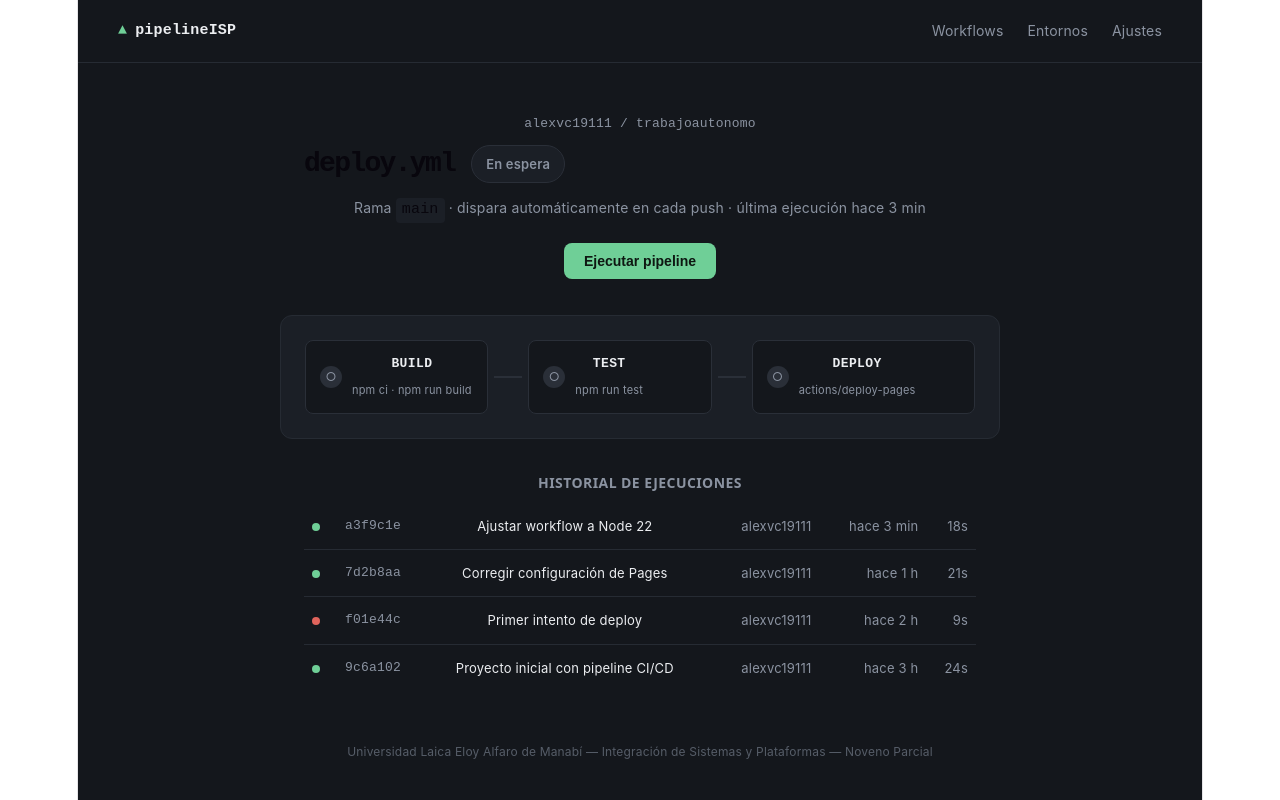
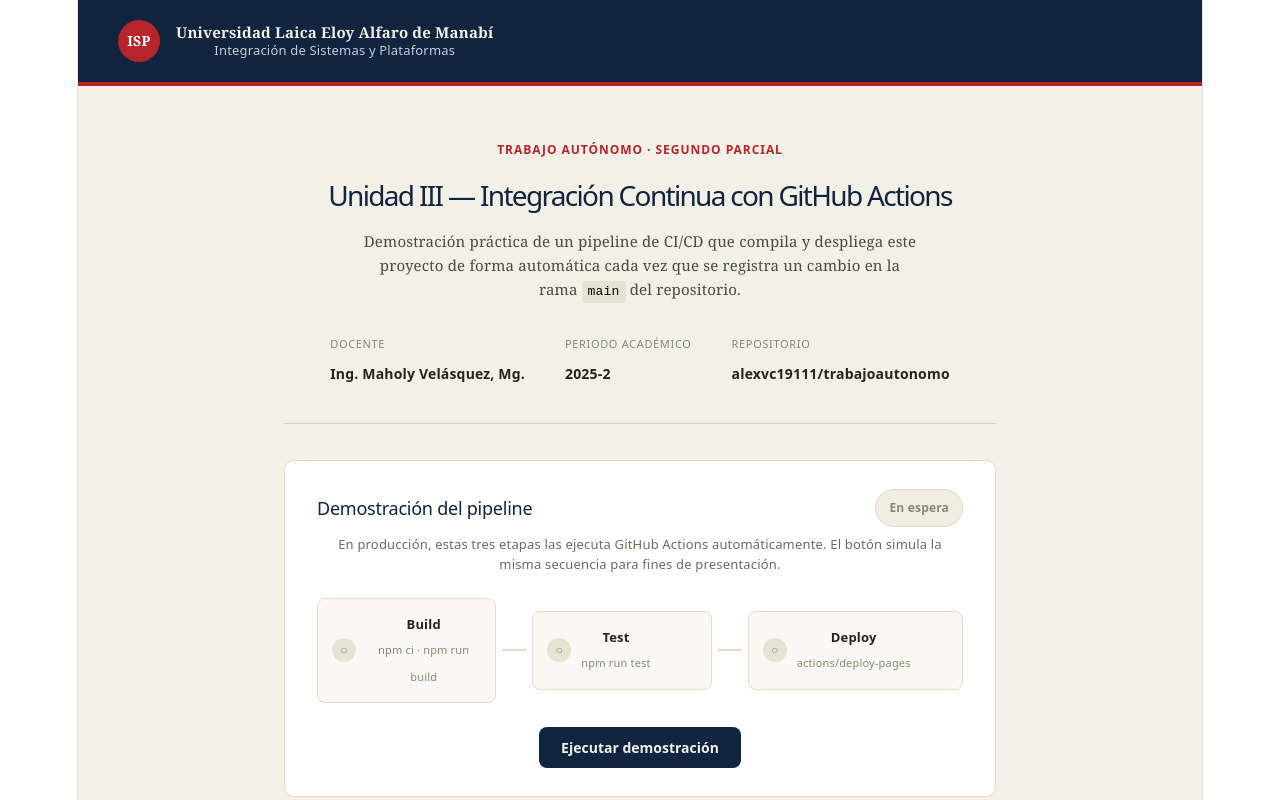
Before and after one commit to alexvc19111/trabajoautonomo, a React (Vite) app: page / in a window 1280 px wide. Shown: the top 800 px of the page. Built offline with nearby package versions, Linux system fonts and the light colour scheme.

Commit message:
Rediseñar interfaz con estilo académico institucional
Cambia el look estilo GitHub-dark por una portada tipo reporte
universitario (colores ULEAM, tipografía serif, portada con datos
de la materia y docente) manteniendo la demo funcional del pipeline
y el historial de despliegues.

```diff
--- a/src/App.css
+++ b/src/App.css
@@ -2,102 +2,163 @@
 
 .app {
   min-height: 100vh;
-  background: #14171C;
-  color: #ECEEF1;
-  font-family: 'Inter', -apple-system, system-ui, sans-serif;
-  padding-bottom: 60px;
+  background: #F3F0E8;
+  color: #26241F;
+  font-family: 'Georgia', 'Iowan Old Style', serif;
+  padding-bottom: 40px;
 }
 
-.topbar {
-  display: flex;
-  justify-content: space-between;
-  align-items: center;
-  padding: 18px 40px;
-  border-bottom: 1px solid #262B33;
-}
-.brand {
-  display: flex;
-  align-items: center;
-  gap: 8px;
-  font-family: 'JetBrains Mono', monospace;
-  font-weight: 600;
-  font-size: 15px;
-}
-.brand-mark { color: #6FCF97; }
-.topbar-links {
-  display: flex;
-  gap: 24px;
-  font-size: 14px;
-  color: #8B93A1;
-}
-
-.hero {
-  max-width: 720px;
-  margin: 48px auto 0;
-  padding: 0 24px;
-}
-.breadcrumb {
-  font-family: 'JetBrains Mono', monospace;
-  font-size: 13px;
-  color: #8B93A1;
-  margin-bottom: 8px;
-}
-.hero-row {
+.masthead {
   display: flex;
   align-items: center;
   gap: 16px;
+  padding: 20px 40px;
+  background: #10233F;
+  color: #F3F0E8;
+  border-bottom: 4px solid #B6242C;
 }
-.hero h1 {
-  font-family: 'JetBrains Mono', monospace;
+.masthead-crest {
+  width: 42px;
+  height: 42px;
+  border-radius: 50%;
+  background: #B6242C;
+  color: #fff;
+  display: flex;
+  align-items: center;
+  justify-content: center;
+  font-family: 'Georgia', serif;
+  font-weight: 700;
+  font-size: 14px;
+  letter-spacing: 0.02em;
+  flex-shrink: 0;
+}
+.masthead-text {
+  display: flex;
+  flex-direction: column;
+  line-height: 1.3;
+}
+.masthead-university {
+  font-size: 15px;
+  font-weight: 700;
+}
+.masthead-course {
+  font-size: 13px;
+  color: #C7CDD8;
+  font-family: system-ui, sans-serif;
+}
+
+.sheet {
+  max-width: 760px;
+  margin: 0 auto;
+  padding: 0 24px;
+}
+
+.cover {
+  text-align: center;
+  padding: 48px 20px 36px;
+  border-bottom: 1px solid #D8D2C2;
+  margin-bottom: 36px;
+}
+.cover-tag {
+  display: inline-block;
+  font-family: system-ui, sans-serif;
+  font-size: 12px;
+  font-weight: 600;
+  letter-spacing: 0.08em;
+  text-transform: uppercase;
+  color: #B6242C;
+  margin-bottom: 14px;
+}
+.cover h1 {
   font-size: 28px;
-  font-weight: 600;
-  margin: 0;
+  line-height: 1.3;
+  margin: 0 0 16px;
+  color: #10233F;
 }
-.hero-sub {
-  color: #8B93A1;
-  font-size: 14px;
-  margin: 12px 0 20px;
+.cover-sub {
+  font-size: 15px;
+  color: #4B4A44;
+  max-width: 560px;
+  margin: 0 auto 28px;
+  line-height: 1.6;
 }
-.hero-sub code {
-  background: #1B1F26;
+.cover-sub code {
+  background: #E7E2D3;
   padding: 2px 6px;
   border-radius: 4px;
   font-family: 'JetBrains Mono', monospace;
+  font-size: 13px;
+}
+
+.cover-meta {
+  display: flex;
+  justify-content: center;
+  gap: 40px;
+  font-family: system-ui, sans-serif;
+  margin: 0;
+}
+.cover-meta > div {
+  text-align: left;
+}
+.cover-meta dt {
+  font-size: 11px;
+  text-transform: uppercase;
+  letter-spacing: 0.06em;
+  color: #8A8676;
+  margin-bottom: 4px;
+}
+.cover-meta dd {
+  margin: 0;
+  font-size: 14px;
+  font-weight: 600;
+  color: #26241F;
+}
+
+.panel {
+  background: #FFFFFF;
+  border: 1px solid #E1DBCB;
+  border-radius: 10px;
+  padding: 28px 32px;
+  margin-bottom: 24px;
+}
+.panel h2 {
+  font-size: 18px;
+  color: #10233F;
+  margin: 0 0 12px;
+}
+.panel-head {
+  display: flex;
+  align-items: center;
+  justify-content: space-between;
+  gap: 12px;
+  margin-bottom: 4px;
+}
+.panel-head h2 { margin: 0; }
+.panel-note {
+  font-family: system-ui, sans-serif;
+  font-size: 13px;
+  color: #6B6A62;
+  margin: 8px 0 24px;
+  line-height: 1.5;
 }
 
 .status-pill {
-  font-size: 13px;
+  font-family: system-ui, sans-serif;
+  font-size: 12px;
   font-weight: 600;
-  padding: 5px 14px;
+  padding: 5px 13px;
   border-radius: 999px;
   border: 1px solid transparent;
+  white-space: nowrap;
 }
-.status-pill.status-idle { background: #1B1F26; color: #8B93A1; border-color: #2A2F38; }
-.status-pill.status-running { background: rgba(232, 179, 76, 0.12); color: #E8B34C; border-color: rgba(232, 179, 76, 0.35); }
-.status-pill.status-success { background: rgba(111, 207, 151, 0.12); color: #6FCF97; border-color: rgba(111, 207, 151, 0.35); }
-
-.run-btn {
-  background: #6FCF97;
-  color: #0E1712;
-  border: none;
-  padding: 10px 20px;
-  border-radius: 8px;
-  font-size: 14px;
-  font-weight: 600;
-  cursor: pointer;
-}
-.run-btn:hover { background: #7EDBA6; }
-.run-btn:disabled { background: #2A2F38; color: #8B93A1; cursor: not-allowed; }
+.status-pill.status-idle { background: #F0EDE3; color: #8A8676; border-color: #DED8C7; }
+.status-pill.status-running { background: #FCEFD8; color: #A86A0E; border-color: #F0D8A8; }
+.status-pill.status-success { background: #E4EFE4; color: #2C6E31; border-color: #BFDCC1; }
 
 .pipeline {
-  max-width: 720px;
-  margin: 36px auto 0;
-  padding: 24px;
-  background: #1B1F26;
-  border: 1px solid #262B33;
-  border-radius: 12px;
   display: flex;
   align-items: center;
+  margin-bottom: 24px;
 }
 .stage-wrap {
   display: flex;
@@ -108,63 +169,71 @@
   display: flex;
   align-items: center;
   gap: 10px;
-  padding: 10px 14px;
+  padding: 12px 14px;
   border-radius: 8px;
-  border: 1px solid #2A2F38;
-  background: #14171C;
+  border: 1px solid #E1DBCB;
+  background: #FAF8F2;
   flex: 1;
+  font-family: system-ui, sans-serif;
 }
 .stage-icon {
-  width: 22px;
-  height: 22px;
+  width: 24px;
+  height: 24px;
   border-radius: 50%;
   display: flex;
   align-items: center;
   justify-content: center;
   font-size: 12px;
   flex-shrink: 0;
-  background: #2A2F38;
-  color: #8B93A1;
+  background: #E7E2D3;
+  color: #8A8676;
 }
-.stage-node.stage-success .stage-icon { background: rgba(111, 207, 151, 0.18); color: #6FCF97; }
-.stage-node.stage-running .stage-icon { background: rgba(232, 179, 76, 0.18); color: #E8B34C; animation: pulse 1s ease-in-out infinite; }
+.stage-node.stage-success .stage-icon { background: #DDEEDD; color: #2C6E31; }
+.stage-node.stage-running .stage-icon { background: #FCE6BC; color: #A86A0E; animation: pulse 1s ease-in-out infinite; }
 @keyframes pulse { 0%, 100% { opacity: 1; } 50% { opacity: 0.4; } }
 
 .stage-text { display: flex; flex-direction: column; }
 .stage-label {
-  font-family: 'JetBrains Mono', monospace;
   font-size: 13px;
   font-weight: 600;
-  text-transform: uppercase;
-  letter-spacing: 0.03em;
+  color: #26241F;
 }
-.stage-detail { font-size: 11px; color: #8B93A1; }
+.stage-detail { font-size: 11px; color: #8A8676; }
 
 .stage-connector {
-  width: 28px;
+  width: 24px;
   height: 2px;
-  background: #2A2F38;
+  background: #E1DBCB;
   margin: 0 6px;
   transition: background 0.3s ease;
 }
-.stage-connector.lit { background: #6FCF97; }
+.stage-connector.lit { background: #2C6E31; }
 
-.history {
-  max-width: 720px;
-  margin: 36px auto 0;
-  padding: 0 24px;
+.run-btn {
+  background: #10233F;
+  color: #F3F0E8;
+  border: none;
+  padding: 11px 22px;
+  border-radius: 8px;
+  font-family: system-ui, sans-serif;
+  font-size: 14px;
+  font-weight: 600;
+  cursor: pointer;
 }
-.history h2 {
-  font-size: 14px;
-  color: #8B93A1;
+.run-btn:hover { background: #1A3459; }
+.run-btn:disabled { background: #DED8C7; color: #8A8676; cursor: not-allowed; }
+
+table { width: 100%; border-collapse: collapse; font-family: system-ui, sans-serif; }
+thead th {
+  text-align: left;
+  font-size: 11px;
+  text-transform: uppercase;
+  letter-spacing: 0.05em;
+  color: #8A8676;
   font-weight: 600;
-  text-transform: uppercase;
-  letter-spacing: 0.03em;
-  margin-bottom: 12px;
+  padding: 0 8px 10px;
 }
-table { width: 100%; border-collapse: collapse; }
-tr { border-top: 1px solid #262B33; }
-tr:first-child { border-top: none; }
+tbody tr { border-top: 1px solid #EDE8DA; }
 td { padding: 10px 8px; font-size: 13px; vertical-align: middle; }
 .dot { width: 16px; }
 .dot::before {
@@ -174,23 +243,28 @@ td { padding: 10px 8px; font-size: 13px; vertical-align: middle; }
   height: 8px;
   border-radius: 50%;
 }
-.dot-success::before { background: #6FCF97; }
-.dot-failed::before { background: #E0645C; }
-.hash { font-family: 'JetBrains Mono', monospace; color: #8B93A1; }
-.msg { color: #ECEEF1; }
-.author, .time, .duration { color: #8B93A1; text-align: right; }
+.dot-success::before { background: #2C6E31; }
+.dot-failed::before { background: #B6242C; }
+.hash { font-family: 'JetBrains Mono', monospace; color: #8A8676; }
+.msg { color: #26241F; }
+.author, .time, .duration { color: #8A8676; text-align: right; }
 
 .footer {
-  max-width: 720px;
-  margin: 48px auto 0;
+  max-width: 760px;
+  margin: 40px auto 0;
   padding: 0 24px;
+  font-family: system-ui, sans-serif;
   font-size: 12px;
-  color: #565D68;
+  color: #8A8676;
   text-align: center;
 }
 
-@media (max-width: 600px) {
-  .pipeline { flex-direction: column; align-items: stretch; gap: 12px; }
+@media (max-width: 640px) {
+  .cover-meta { flex-direction: column; gap: 16px; align-items: center; text-align: center; }
+  .cover-meta > div { text-align: center; }
+  .pipeline { flex-direction: column; align-items: stretch; gap: 10px; }
   .stage-connector { display: none; }
-  .author, .time, .duration { display: none; }
+  thead th:nth-child(4), td.author,
+  thead th:nth-child(5), td.time,
+  thead th:nth-child(6), td.duration { display: none; }
 }
--- a/src/App.jsx
+++ b/src/App.jsx
@@ -2,16 +2,15 @@ import { useState, useRef } from 'react'
 import './App.css'
 
 const STAGES = [
-  { key: 'build', label: 'build', detail: 'npm ci · npm run build' },
-  { key: 'test', label: 'test', detail: 'npm run test' },
-  { key: 'deploy', label: 'deploy', detail: 'actions/deploy-pages' },
+  { key: 'build', label: 'Build', detail: 'npm ci · npm run build' },
+  { key: 'test', label: 'Test', detail: 'npm run test' },
+  { key: 'deploy', label: 'Deploy', detail: 'actions/deploy-pages' },
 ]
 
 const HISTORY = [
-  { hash: 'a3f9c1e', msg: 'Ajustar workflow a Node 22', author: 'alexvc19111', time: 'hace 3 min', status: 'success', duration: '18s' },
-  { hash: '7d2b8aa', msg: 'Corregir configuración de Pages', author: 'alexvc19111', time: 'hace 1 h', status: 'success', duration: '21s' },
-  { hash: 'f01e44c', msg: 'Primer intento de deploy', author: 'alexvc19111', time: 'hace 2 h', status: 'failed', duration: '9s' },
-  { hash: '9c6a102', msg: 'Proyecto inicial con pipeline CI/CD', author: 'alexvc19111', time: 'hace 3 h', status: 'success', duration: '24s' },
+  { hash: 'c19490a', msg: 'Prueba de automatización: footer a Noveno Parcial', author: 'alexvc19111', time: 'hace unos minutos', status: 'success', duration: '19s' },
+  { hash: '5206ad5', msg: 'Rediseñar UI del dashboard de pipeline CI/CD', author: 'alexvc19111', time: 'hace 1 h', status: 'success', duration: '22s' },
+  { hash: 'e2cef12', msg: 'Proyecto inicial con pipeline CI/CD', author: 'alexvc19111', time: 'hace 3 h', status: 'success', duration: '24s' },
 ]
 
 function App() {
@@ -42,37 +41,46 @@ function App() {
 
   return (
     <div className="app">
-      <nav className="topbar">
-        <div className="brand">
-          <span className="brand-mark">▲</span>
-          <span>pipelineISP</span>
+      <header className="masthead">
+        <div className="masthead-crest">ISP</div>
+        <div className="masthead-text">
+          <span className="masthead-university">Universidad Laica Eloy Alfaro de Manabí</span>
+          <span className="masthead-course">Integración de Sistemas y Plataformas</span>
         </div>
-        <div className="topbar-links">
-          <span>Workflows</span>
-          <span>Entornos</span>
-          <span>Ajustes</span>
-        </div>
-      </nav>
+      </header>
 
-      <header className="hero">
-        <div className="breadcrumb">alexvc19111 / trabajoautonomo</div>
-        <div className="hero-row">
-          <h1>deploy.yml</h1>
+      <main className="sheet">
+        <section className="cover">
+          <span className="cover-tag">Trabajo Autónomo · Segundo Parcial</span>
+          <h1>Unidad III — Integración Continua con GitHub Actions</h1>
+          <p className="cover-sub">
+            Demostración práctica de un pipeline de CI/CD que compila y despliega
+            este proyecto de forma automática cada vez que se registra un cambio
+            en la rama <code>main</code> del repositorio.
+          </p>
+          <dl className="cover-meta">
+            <div><dt>Docente</dt><dd>Ing. Maholy Velásquez, Mg.</dd></div>
+            <div><dt>Periodo académico</dt><dd>2025-2</dd></div>
+            <div><dt>Repositorio</dt><dd>alexvc19111/trabajoautonomo</dd></div>
+          </dl>
+        </section>
+
+        <section className="panel">
+          <div className="panel-head">
+            <h2>Demostración del pipeline</h2>
             <span className={`status-pill status-${overallStatus}`}>
               {overallStatus === 'idle' && 'En espera'}
               {overallStatus === 'running' && 'Ejecutando'}
-            {overallStatus === 'success' && 'Passing'}
+              {overallStatus === 'success' && 'Completado'}
             </span>
           </div>
-        <p className="hero-sub">
-          Rama <code>main</code> · dispara automáticamente en cada push · última ejecución {HISTORY[0].time}
+          <p className="panel-note">
+            En producción, estas tres etapas las ejecuta GitHub Actions
+            automáticamente. El botón simula la misma secuencia para fines
+            de presentación.
           </p>
-        <button className="run-btn" onClick={runPipeline} disabled={running}>
-          {running ? 'Ejecutando…' : 'Ejecutar pipeline'}
-        </button>
-      </header>
 
-      <section className="pipeline">
+          <div className="pipeline">
             {STAGES.map((stage, i) => (
               <div className="stage-wrap" key={stage.key}>
                 <div className={`stage-node stage-${stageStatus[stage.key]}`}>
@@ -91,11 +99,26 @@ function App() {
                 )}
               </div>
             ))}
+          </div>
+
+          <button className="run-btn" onClick={runPipeline} disabled={running}>
+            {running ? 'Ejecutando…' : 'Ejecutar demostración'}
+          </button>
         </section>
 
-      <section className="history">
-        <h2>Historial de ejecuciones</h2>
+        <section className="panel">
+          <h2>Historial de despliegues</h2>
           <table>
+            <thead>
+              <tr>
+                <th></th>
+                <th>Commit</th>
+                <th>Mensaje</th>
+                <th>Autor</th>
+                <th>Cuándo</th>
+                <th>Duración</th>
+              </tr>
+            </thead>
             <tbody>
               {HISTORY.map((h) => (
                 <tr key={h.hash}>
@@ -110,9 +133,10 @@ function App() {
             </tbody>
           </table>
         </section>
+      </main>
 
       <footer className="footer">
-        Universidad Laica Eloy Alfaro de Manabí — Integración de Sistemas y Plataformas — Noveno Parcial
+        Universidad Laica Eloy Alfaro de Manabí — Integración de Sistemas y Plataformas — Segundo Parcial
       </footer>
     </div>
   )
```
Lines whose indentation alone changed are shown as unchanged.
